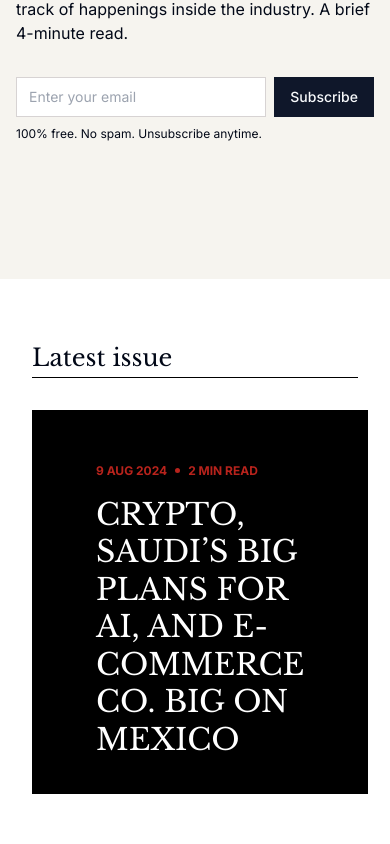
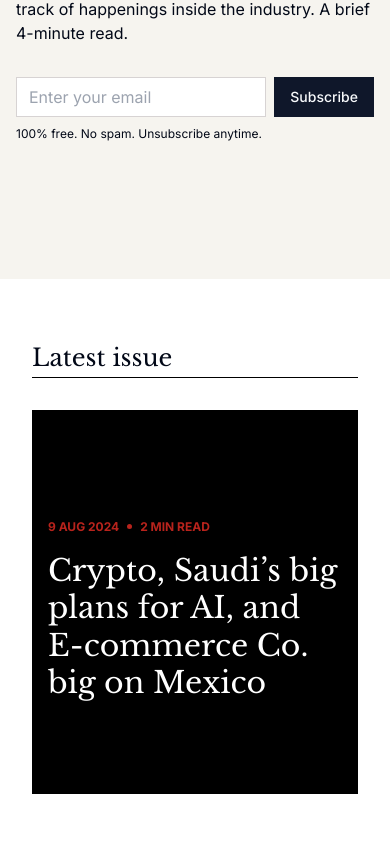
Before and after one commit to Elango-Sagravia/alt-news, a Next.js app: page / in a window 390 px wide. Shown: the part 510-1354 px from the top of the page. Built offline with nearby package versions, Linux system fonts and the light colour scheme.

Commit message:
fix for mobile zooming issue

```diff
--- a/app/globals.css
+++ b/app/globals.css
@@ -6,6 +6,11 @@
 body,
 :root {
   height: 100%;
+}
+select,
+textarea,
+input {
+  font-size: 16px !important;
 }
 
 @layer base {
--- a/app/layout.js
+++ b/app/layout.js
@@ -18,6 +18,11 @@
 export default function RootLayout({ children }) {
   return (
     <html suppressHydrationWarning={true} lang="en" className={inter.className}>
+      <meta
+        name="viewport"
+        content="width=device-width, initial-scale=1, maximum-scale=1, user-scalable=0"
+      />
+
       <body>
         <ThemeProvider
           attribute="class"
--- a/components/ui/fancyCard/fancyCard.js
+++ b/components/ui/fancyCard/fancyCard.js
@@ -16,9 +16,9 @@
       </div>
       <Link
         href={`archives/${article.slug}`}
-        className="flex-1 bg-black text-white flex flex-col justify-center py-8 uppercase"
+        className="flex-1 bg-black text-white flex flex-col justify-center py-8"
       >
-        <div className="flex items-center gap-2 py-4 px-16 text-nl_background">
+        <div className="flex items-center gap-2 py-4 px-4 sm:px-16 text-nl_background">
           <p className="text-[12px] font-bold uppercase">
             {article.published_at}
           </p>
@@ -28,7 +28,7 @@
           </p>
         </div>
         <p
-          className={`text-3xl px-16 leading-tight hover:decoration-solid hover:underline ${libre.className}`}
+          className={`text-3xl px-4 sm:px-16 leading-tight hover:decoration-solid hover:underline ${libre.className}`}
         >
           {article.title}
         </p>
--- a/components/ui/subscribe/subscribe.js
+++ b/components/ui/subscribe/subscribe.js
@@ -42,7 +42,7 @@
           )}
 
           {!isSubscribed && (
-            <SubscribeForm formClasses="mt-8 pb-2 flex w-4/5 flex-col gap-2" />
+            <SubscribeForm formClasses="mt-8 pb-2 flex w-full sm:w-4/5 flex-col gap-2" />
           )}
           {/* <form className="pt-4 pb-4 flex max-w-md mt-8 px-2">
           <input
```
